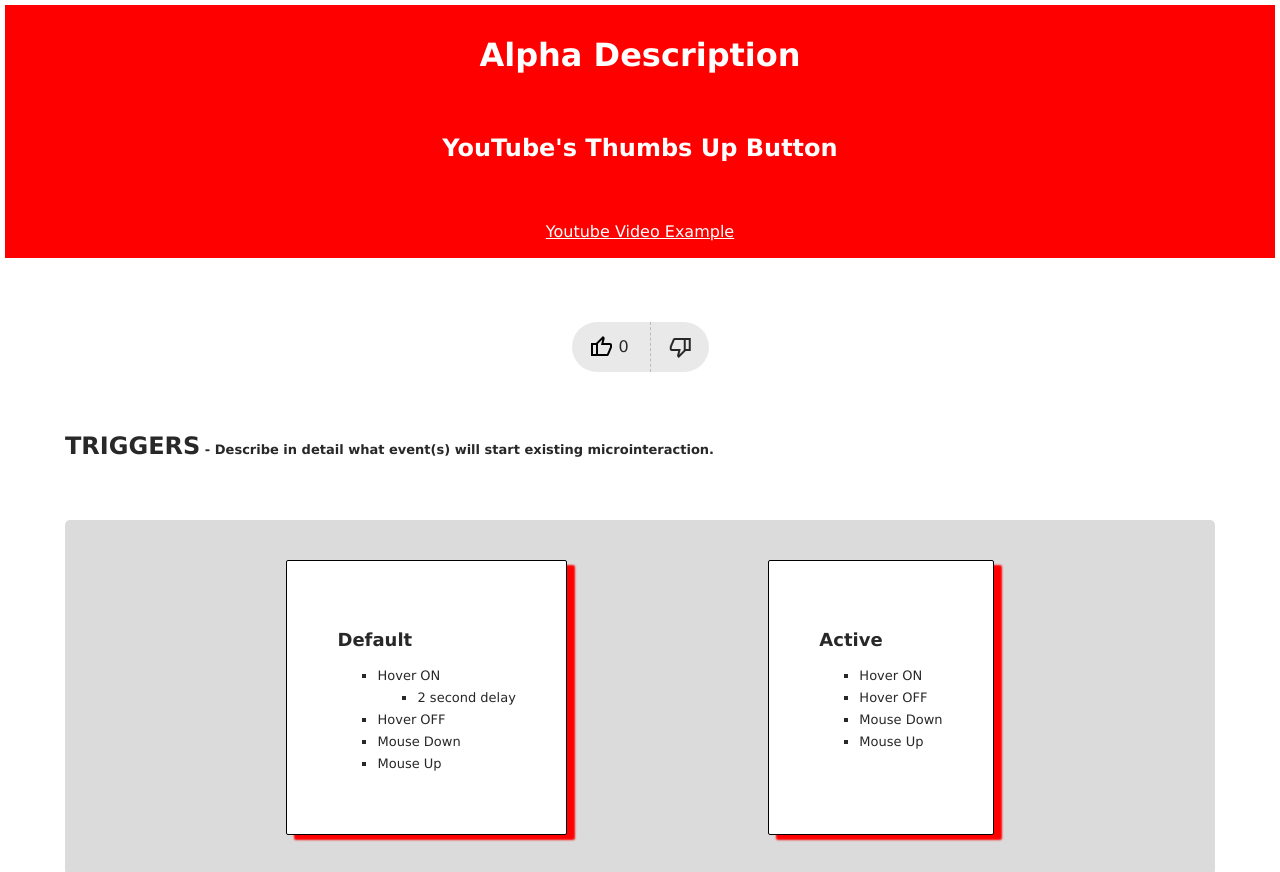
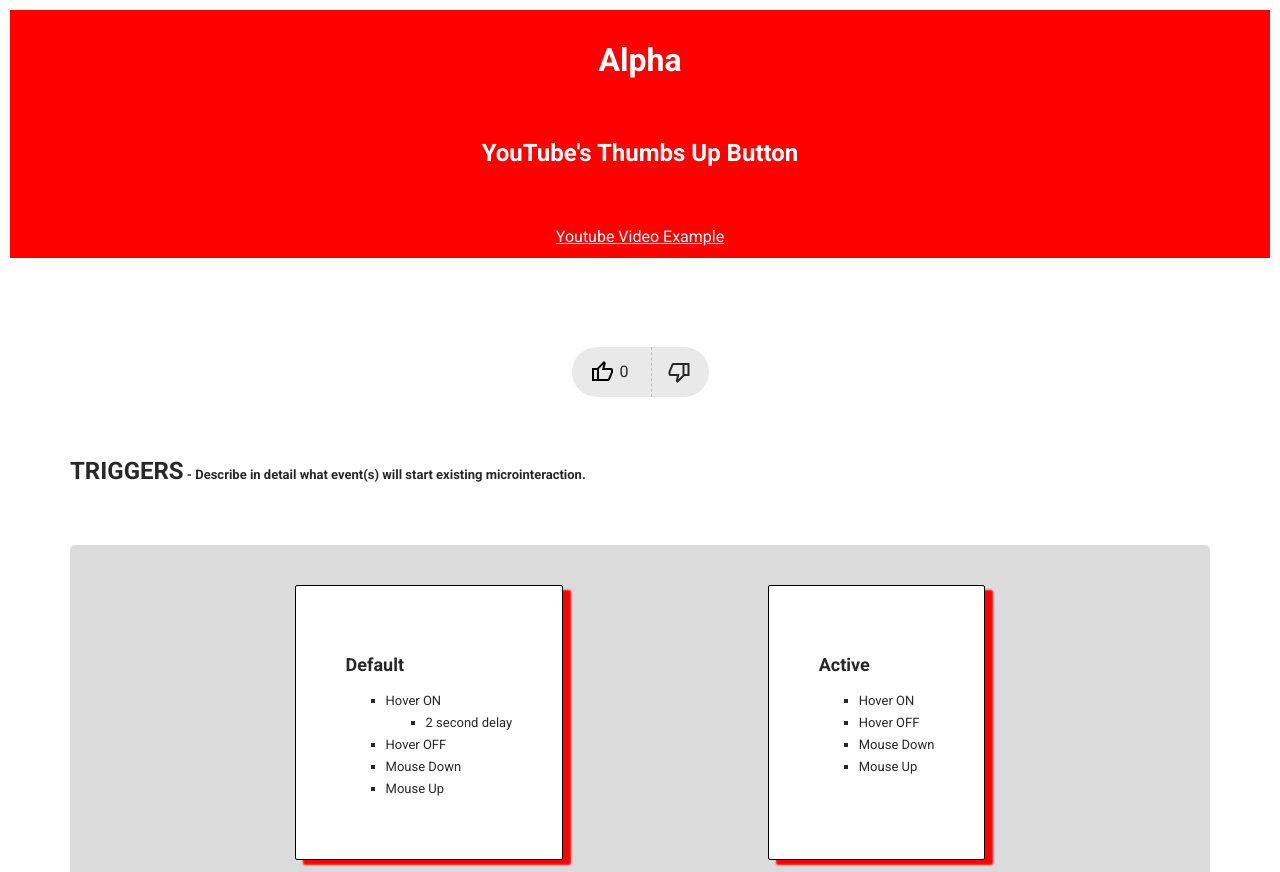
Before and after one commit to Skytex11/Idm241-zkb25, a plain HTML site: page index.html in a window 1280 px wide. Shown: the top 872 px of the page. Drawn offline with nearby package versions, Linux system fonts and the light colour scheme.

Commit message:
alpha complete

```diff
--- a/index.html
+++ b/index.html
@@ -4,16 +4,19 @@
     <meta charset="UTF-8">
     <meta name="viewport" content="width=device-width, initial-scale=1.0">
     <meta http-equiv="X-UA-Compatible" content="ie=edge">
-    <title>Alpha Description</title>
+    <title>Alpha</title>
     <link rel="stylesheet" href="style.css">
     <link href="https://fonts.googleapis.com/css2?family=Material+Symbols+Outlined" rel="stylesheet">
     <link href="https://fonts.googleapis.com/icon?family=Material+Icons" rel="stylesheet">
+    <link rel="preconnect" href="https://fonts.googleapis.com">
+    <link rel="preconnect" href="https://fonts.gstatic.com" crossorigin>
+    <link href="https://fonts.googleapis.com/css2?family=Roboto:ital,wght@0,100;0,300;0,400;0,500;0,700;0,900;1,100;1,300;1,400;1,500;1,700;1,900&display=swap" rel="stylesheet">
     <link rel="icon" href="./favicon.ico" type="image/x-icon">
   </head>
   <body>
     <main>
         <div id = "Banner">
-            <h1>Alpha Description</h1>
+            <h1>Alpha</h1>
             <h2>YouTube's Thumbs Up Button</h2>
             <a href="https://www.youtube.com/watch?v=hDk51gq0w0k&t=1s" id="YtLink">Youtube Video Example</a>
         </div>
@@ -22,7 +25,7 @@
 <!-- like and dislike section-->
 
 <div class="rate-container">
-<div class="post-rate post-rating-selected">
+<div class="post-rate post-rating-selected like">
     <input type="checkbox" id="check">
     <label for="check">
         <svg class="unchecked" xmlns="http://www.w3.org/2000/svg" height="24px" viewBox="0 -960 960 960" width="24px" fill="#000000">
@@ -50,11 +53,11 @@
     </label>
 
     <span class="post-rating-like-count">0</span>
-    <span class="tooltiptext">I like this</span>
+    <span class="tooltiptext LikeTip">I like this</span>
 </div>
-<div class="post-rate">
+<div class="post-rate dislike">
     <span class="post-rating-button material-symbols-outlined">thumb_down</span>
-    <span class="tooltiptext">I dislike this</span>
+    <span class="tooltiptext DislikeTip">I dislike this</span>
 </div>
 
 </div>
@@ -118,7 +121,7 @@
                     <ul>
                         <li>Like Icon with container does an animation which involves
                             moving and changing colors. After short animation, Icon is black.</li>
-                        <li>Like count is incremented by one</li>
+                            <li>Like count is incremented by one</li>
                         <li>Database Like flag set to TRUE</li>
 
                     </ul>
--- a/script.js
+++ b/script.js
@@ -1,6 +1,6 @@
 let DislikeButton = document.querySelector('.post-rate:last-child');
 let LikeButton = document.querySelector('.post-rate:not(:last-child)')
-let LikeMessage = document.querySelector('.post-rating-selected.tooltiptext');
+let LikeMessage = document.querySelector('.tooltiptext.LikeTip');
 let dislike = false;
 let LikeCount = 0;
 let like = false;
@@ -47,6 +47,7 @@
             LikeEle[0].textContent = LikeCount;
 
 
+
         };
 
 
@@ -69,6 +70,8 @@
     if (checkbox.checked) {
         LikeCount += 1; // Increment like count
         like = true;
+        LikeMessage.textContent = "Unlike";
+
 
         if (dislike === true) {
             DislikeIcon.classList.remove('material-icons');
@@ -80,6 +83,8 @@
     } else {
         LikeCount -= 1; // Decrement like count
         like = false;
+        LikeMessage.textContent = "I like this";
+
     }
     LikeEle[0].textContent = LikeCount; // Update the displayed like count
 });
--- a/style.css
+++ b/style.css
@@ -1,5 +1,7 @@
 html {
-    font-family:Verdana, Geneva, Tahoma, sans-serif;
+    font-family: "Roboto", sans-serif;
+    font-weight: 400;
+    font-style: normal;
 }
 
 div {
@@ -9,7 +11,7 @@
 
 body {
     color: #282828;
-    margin: 5px;
+    margin: 10px;
     overflow-x: hidden;
 }
 
@@ -17,15 +19,16 @@
     background-color: #FF0000;
     text-align: center;
     color: white;
-    padding-bottom: 17px;
+    padding-bottom: 12px;
     padding-top: 10px;
-    margin-bottom: 5%;
+    margin-bottom: 7%;
     width: 100%;
 
 }
 
 #video {
     text-align: center;
+    margin: 0px auto;
 
 }
 
@@ -152,6 +155,7 @@
 /* Like/dislike button*/
 
 
+
 .rate-container {
     margin: 0 auto;
     margin-top: 20;
@@ -179,8 +183,8 @@
 }
 
 .post-rate:not(:last-child) {
-    padding-left: 11px;
-    padding-right: 21px;
+    padding-left: 12px;
+    padding-right: 22px;
     border-right: 1px dashed #bbbbbb;
     height: 100%;
     width: 100%;
@@ -190,7 +194,7 @@
 
 
 .post-rate:last-child {
-    padding-left: 18px;
+    padding-left: 16px;
     height: 100%;
     width: 100%;
     position: relative;
@@ -204,12 +208,12 @@
     visibility: hidden;
     background-color: rgb(235, 235, 235);
     color: #000000;
-    width: 70px;
+    width: fit-content;
     padding: 1px;
     border-radius: 3px;
     font-size: x-small;
     position: absolute;
-    margin-top: 3px;
+    margin-top: 4px;
     z-index: 100;
     top: 100%;
     left: 31%;
@@ -238,9 +242,20 @@
 }
 
 
-.post-rate:hover {
+.like:hover {
     background-color: #cfcfcf;
+    border-top-left-radius: 25px;
+    border-bottom-left-radius: 25px;
+
 }
+.dislike:hover {
+    background-color: #cfcfcf;
+    border-top-right-radius: 25px;
+    border-bottom-right-radius: 25px;
+
+}
+
+
 
 
 @media only screen and (max-width: 768px) {
```
Also changed, not shown: images/thumb_down_24dp_000000_FILL0_wght400_GRAD0_opsz24.svg (added), images/thumb_down_filled.svg (added).
